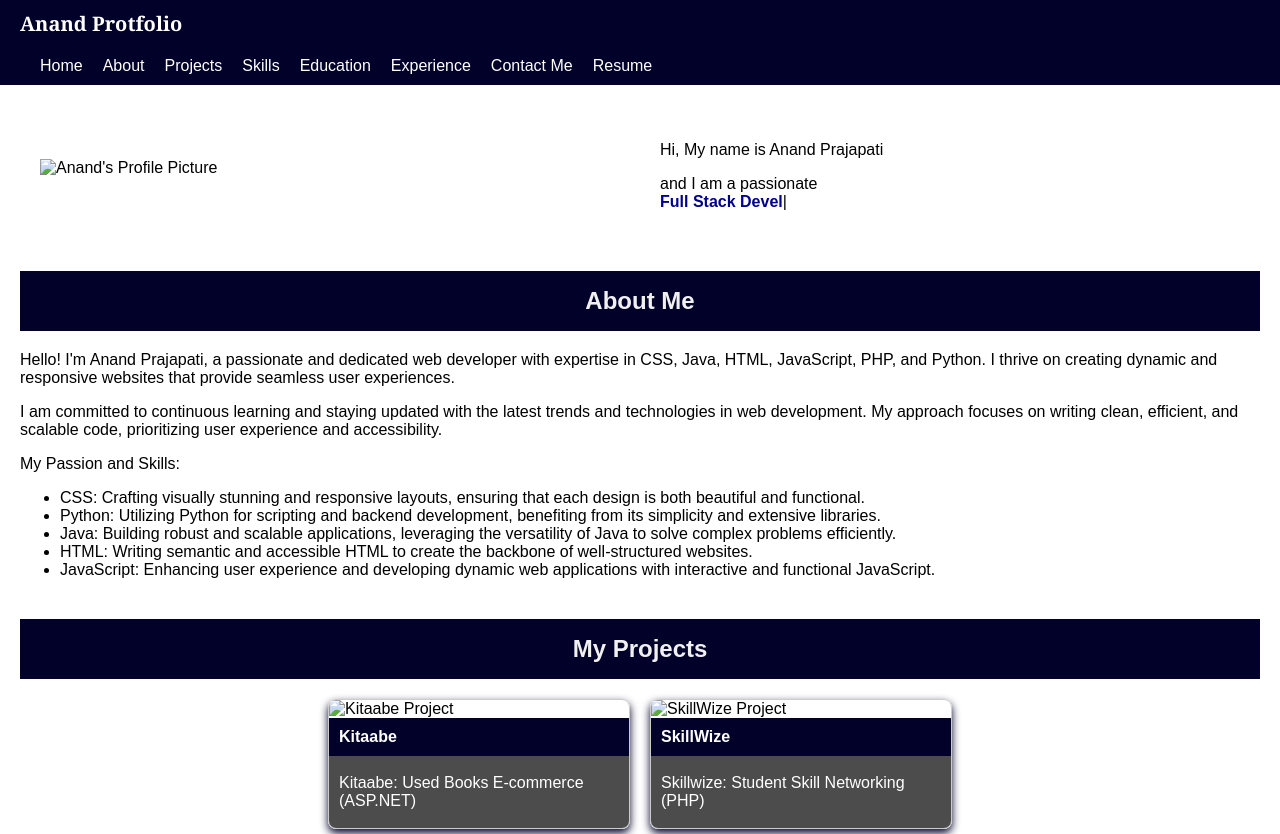
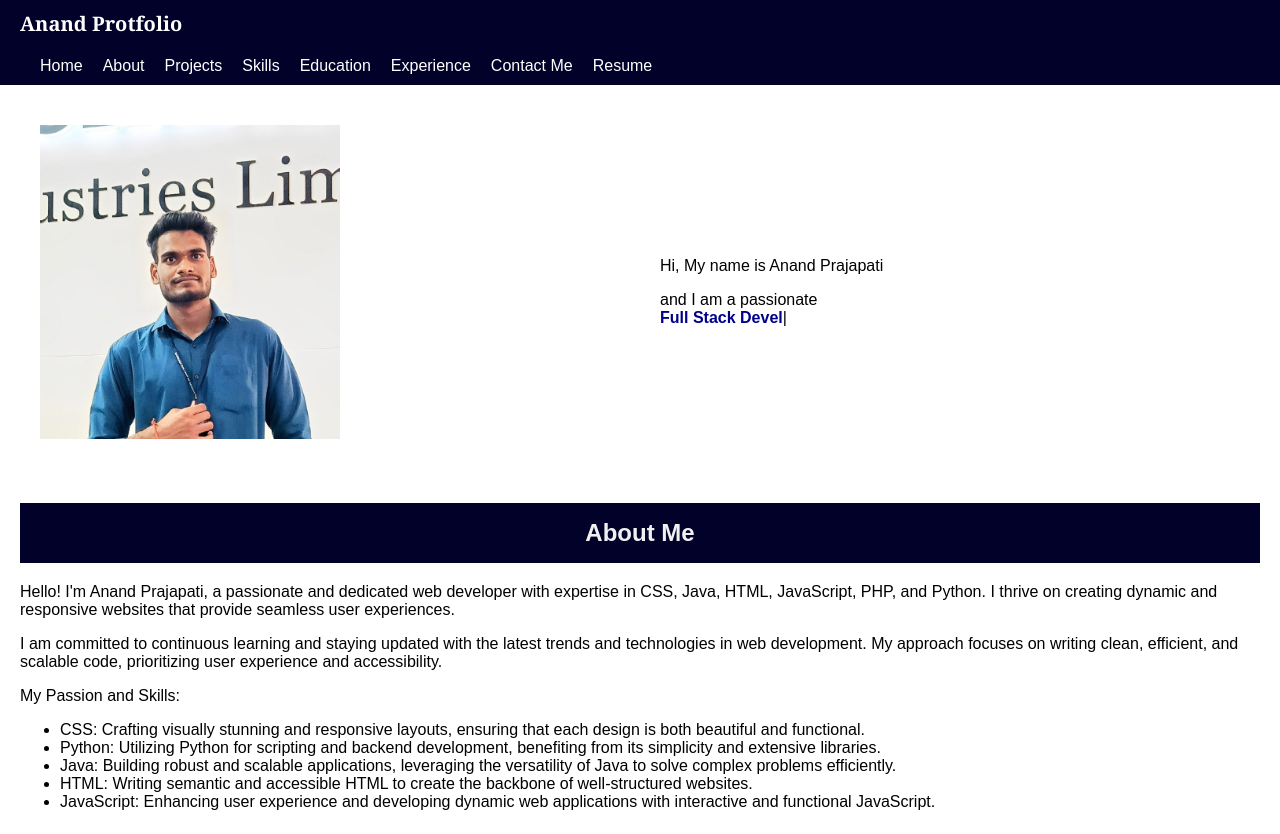
Before and after one commit to AnandGithub2/AnProtfolio, a plain HTML site: page index.html in a window 1280 px wide. Shown: the top 834 px of the page. Drawn offline with nearby package versions, Linux system fonts and the light colour scheme; no server answers.

Commit message:
Update index.html

```diff
--- a/index.html
+++ b/index.html
@@ -34,7 +34,7 @@
     <main>
         <section id="home" class="section firstSection">
             <div class="rightSection">
-                <img src="./Assest/an.jpg.jpeg" alt="Anand's Profile Picture">
+                <img src="an.jpg.jpeg" alt="Anand's Profile Picture">
             </div>
             <div class="leftSection">
                 <p>Hi, My name is <span class="purple">Anand Prajapati</span></p>
@@ -62,7 +62,7 @@
         <div class="projects">
             <a href="project1.html" class="project-link">
                 <div class="project-container">
-                    <img src="./Assest/lk.jpg" alt="Kitaabe Project">
+                    <img src="lk.jpg" alt="Kitaabe Project">
                     <div class="project-title">Kitaabe</div>
                     <div class="project-details">
                         <p>Kitaabe: Used Books E-commerce (ASP.NET)</p>
@@ -71,7 +71,7 @@
             </a>
             <a href="project2.html" class="project-link">
                 <div class="project-container">
-                    <img src="./Assest/ls.jpg" alt="SkillWize Project">
+                    <img src="ls.jpg" alt="SkillWize Project">
                     <div class="project-title">SkillWize</div>
                     <div class="project-details">
                         <p>Skillwize: Student Skill Networking (PHP)</p>
@@ -147,7 +147,7 @@
             <h1>Experience</h1>
             <div class="experience-item">
                 <div class="experience-left">
-                    <img src="./Assest/null.png" alt="NullClass Experience">
+                    <img src="null.png" alt="NullClass Experience">
                 </div>
                 <div class="experience-right">
                     <div class="project-title">NullClass</div>
```
